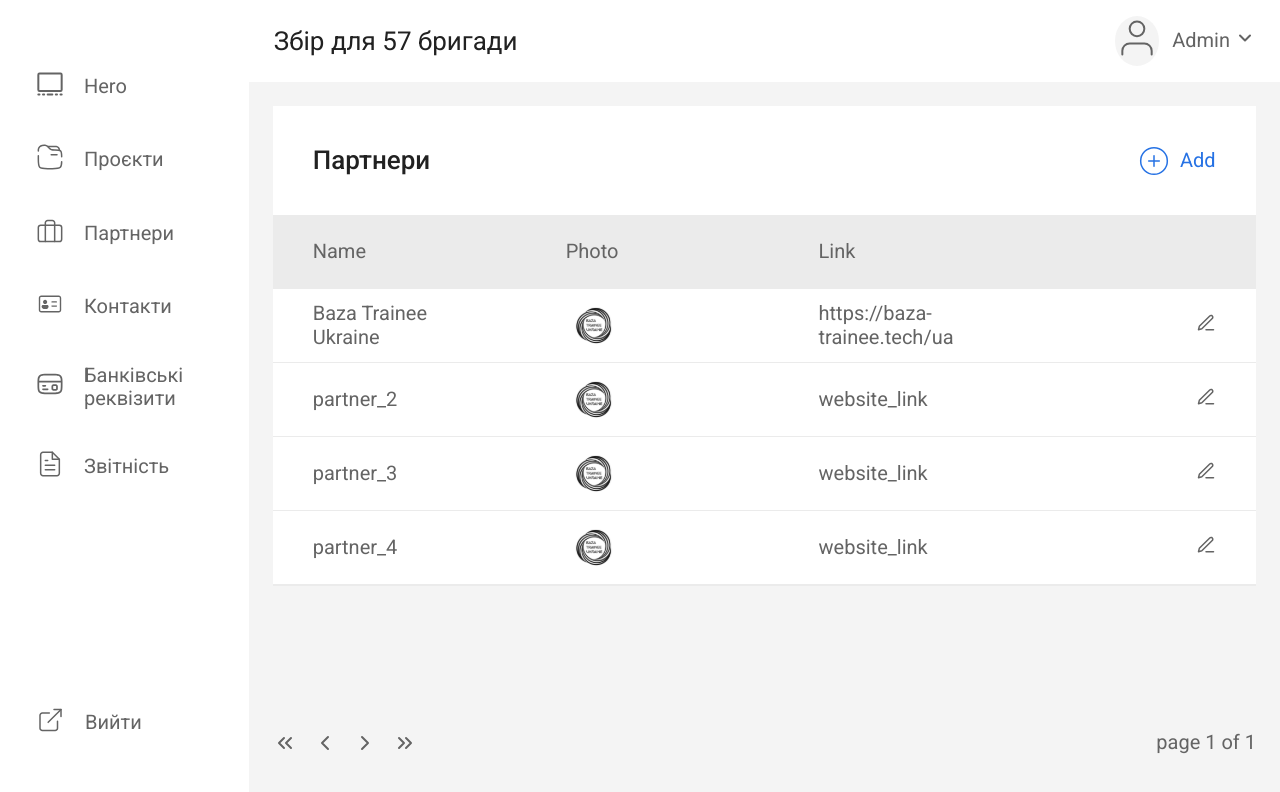
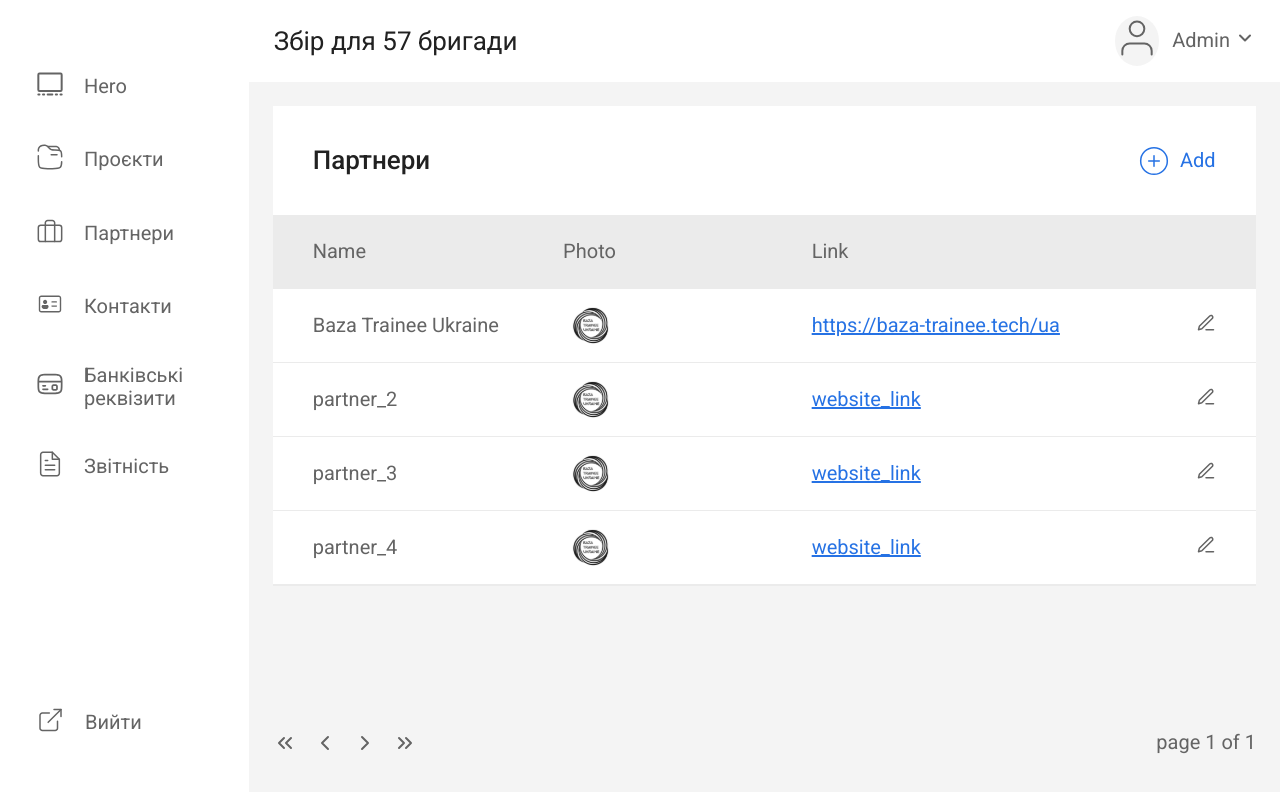
Before and after one commit to baza-trainee/dokoopy-frontend, a React (Vite) app: page /admin/partners in a window 1280 px wide. Shown: the top 792 px of the page. Built offline with nearby package versions, Linux system fonts and the light colour scheme.

Commit message:
add styles admin-hero-projects-partners

```diff
--- a/src/components/admin-components/AdminMainInnerPart.jsx
+++ b/src/components/admin-components/AdminMainInnerPart.jsx
@@ -5,7 +5,7 @@ export const AdminMainInnerPart = ({name, photo, date, link, data}) => {
     return (
         <div className="admin-main-wrapper">
             <div className="admin-main-header">
-               <div className="admin-main-header-wrapper">
+               <div className={date ? "admin-main-header-wrapper" : "admin-main-header-partners-wrapper"}>
                <div className="admin-main-header-title">{name}</div>
                <div className="admin-main-header-title">{photo}</div>
                <div className="admin-main-header-title">{date ? date : link}</div>
@@ -15,9 +15,11 @@ export const AdminMainInnerPart = ({name, photo, date, link, data}) => {
             <ul className="admin-main-content">
                {data.map(contentData => {
                   return (
-                     <li key={contentData.id} className="admin-main-content-element">
-                        {/* <div className="content-element-wrapper"> */}
-                        <p className="content-element-name">{contentData.name}</p>
+                     <li key={contentData.id}
+                     className={contentData.date ? "admin-main-content-element" : "admin-main-content-element-partners"}>
+                        <p className={contentData.date ? "content-element-name" : "content-element-name-partners"}>
+                           {contentData.name}
+                        </p>
                         <div className="content-element-img-box">
                            <div className={contentData.date ? "wrapper-img-box" : "wrapper-img-box-svg"}>
                               <img src={contentData.img} alt={contentData.alt}
@@ -25,13 +27,15 @@ export const AdminMainInnerPart = ({name, photo, date, link, data}) => {
                               </img>
                            </div>
                         </div>
-                        <p className="content-element-data">{contentData.date ? contentData.date : contentData.link}</p>
+                           <p className={contentData.date ? "content-element-data" : "content-element-link"}>
+                              {contentData.date ? contentData.date : contentData.link}
+                           </p>
+
                         <div className="content-edit-icon-box">
                            <div className="wrapper-edit-icon-box">
                            <EditIcon />
                            </div>
                         </div>
-                        {/* </div> */}
                      </li>
                   );
                })}
--- a/src/pages/admin-pages/AdminHero.jsx
+++ b/src/pages/admin-pages/AdminHero.jsx
@@ -34,10 +34,8 @@ const dataSlider = [
 export const AdminHero = () => {
    return (
    <div className="admin-hero">
-      {/* <div className="page-container"> */}
       <AdminMainHeader title={"Слайдер"} />
       <AdminMainInnerPart name="Name" photo="Photo" date="Date" data={dataSlider} />
-      {/* </div> */}
    </div>
    );
 };
--- a/src/styles/components/admin/_admin-hero.scss
+++ b/src/styles/components/admin/_admin-hero.scss
@@ -91,6 +91,27 @@ width: 100%;
       line-height: 23.44px;
    }
 }
+.content-element-name-partners {
+   display: flex;
+   align-items: center;
+   width: 100px;
+   height: 38px;
+   color: var(--text-main);
+   font-size: 16px;
+   line-height: 18.75px;
+   color: var(--admin-main-font);
+   @media screen and (min-width: 768px) {
+      width: 71px;
+      height: 63px;
+      font-size: 18px;
+      line-height: 21.09px;
+   }
+   @media screen and (min-width: 1280px) {
+      width: 187px;
+      font-size: 20px;
+      line-height: 23.44px;
+   }
+}
 .content-element-data {
    width: 71px;
    color: var(--text-main);
@@ -103,3 +124,32 @@ width: 100%;
       line-height: 23.44px;
    }
 }
+.content-element-link {
+   width: 83px;
+   height: auto;
+   color: var(--text-main);
+   font-size: 16px;
+   line-height: 18.75px;
+   color: var(--admin-main-accent);
+   white-space: nowrap;
+   overflow: hidden;
+   text-overflow: ellipsis;
+   text-decoration: underline;
+   @media screen and (min-width: 768px) {
+      display: block;
+      overflow-wrap: break-word;
+      white-space: normal;
+      overflow: visible;
+      width: 110px;
+      height: auto;
+      font-size: 18px;
+      line-height: 21.09px;
+   }
+   @media screen and (min-width: 1280px) {
+      width: 249px;
+      height: 23px;
+      font-size: 20px;
+      line-height: 23.44px;
+   }
+
+}
--- a/src/styles/utils/_general.scss
+++ b/src/styles/utils/_general.scss
@@ -61,7 +61,6 @@ body {
    display: flex;
    width: 100%;
    background-color: var(--admin-table-header-background);
-
 }
 .admin-main-header-wrapper {
    height: 57px;
@@ -79,6 +78,22 @@ body {
       grid-template-columns: 28% 28% 42.7% 1.3%;
    }
 }
+.admin-main-header-partners-wrapper {
+   height: 57px;
+   width: 100%;
+   padding: 0 24px;
+   display: grid;
+   grid-template-columns: 35.5% 24% 31.25% 5%;
+   align-items: center;
+   width: 100%;
+   @media screen and (min-width: 768px) {
+      padding: 0 40px;
+      grid-template-columns: 29.5% 29.5% 37% 4%;
+   }
+   @media screen and (min-width: 1280px) {
+      grid-template-columns: 27.72% 27.52% 42.91% 1.85%;
+   }
+}
 .admin-main-content {
    display: grid;
    grid-template-rows: repeat(4, 1fr);
@@ -92,8 +107,11 @@ body {
    height: 59px;
    padding: 0 24px;
    align-items: center;
+   cursor: pointer;
    border-bottom: solid 1px rgba(235, 235, 235, 1);
-   cursor: pointer;
+   &:hover {
+      background-color: var(--admin-secondary-accent);
+   }
    @media screen and (min-width: 768px) {
       grid-template-columns: 36% 32.5% 28% 3.5%;
       height: 74px;
@@ -103,13 +121,34 @@ body {
       grid-template-columns: 28% 28% 42% 2%;
    }
 }
-.admin-main-content-element > div {
+.admin-main-content-element-partners {
+   display: grid;
+   grid-template-columns: 35.5% 24% 31.25% 5%;
+   width: 100%;
+   height: 59px;
+   padding: 0 24px;
+   align-items: center;
+   border-bottom: solid 1px rgba(235, 235, 235, 1);
+   cursor: pointer;
+   &:hover {
+      background-color: var(--admin-secondary-accent);
+   }
+   @media screen and (min-width: 768px) {
+      grid-template-columns: 29.5% 29.5% 37% 4%;
+      height: 74px;
+      padding: 0 40px;
+   }
+   @media screen and (min-width: 1280px) {
+      grid-template-columns: 27.72% 27.52% 42.91% 1.85%;
+   }
+}
+.admin-main-content-element > div, .admin-main-content-element-partners > div {
    width: 100%;
    height: 59px;
    display: flex;
    align-items: center;
    justify-content: flex-start;
  }
-.admin-main-content-element > div:last-child {
+.admin-main-content-element > div:last-child, .admin-main-content-element-partners > div:last-child {
    justify-content: flex-end;
 }
```
Lines whose indentation alone changed are shown as unchanged.
